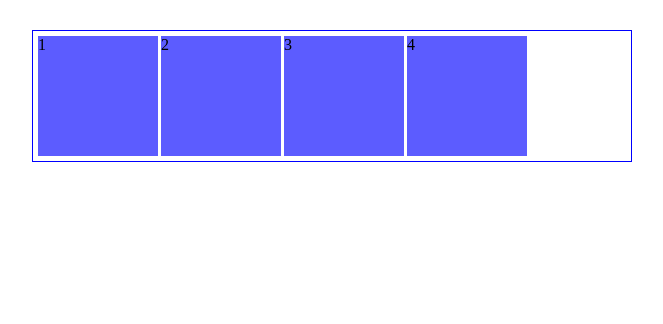
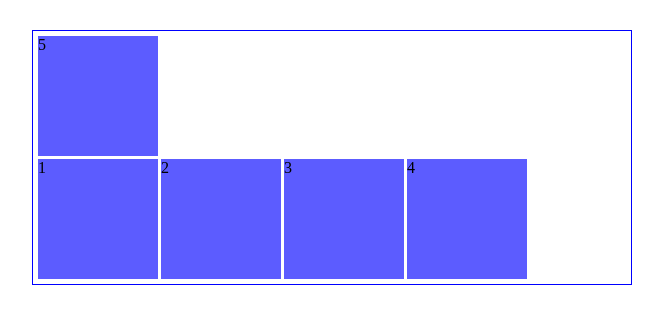
Before and after one commit to youone04/flex-box, a plain HTML site: page pendahuluan/index.html in a window 1280 px wide. Shown: the whole page, without its empty margins (308-971 px from the left). Drawn offline with Linux system fonts and the light colour scheme.

Commit message:
feat: flex wrap

```diff
--- a/pendahuluan/index.html
+++ b/pendahuluan/index.html
@@ -13,6 +13,7 @@
         <div class="dua">2</div>
         <div class="tiga">3</div>
         <div class="empat">4</div>
+        <div class="lima">5</div>
     </div>
 
 </body>
--- a/pendahuluan/style.css
+++ b/pendahuluan/style.css
@@ -6,8 +6,7 @@ padding: 5px;
 box-sizing: border-box;
 display: flex;
 gap: 3px;
-/* flex-direction: row-reverse; */
-/* flex-direction: column-reverse; */
+flex-wrap: wrap-reverse;
 }
 .container div {
     width: 120px;
```
